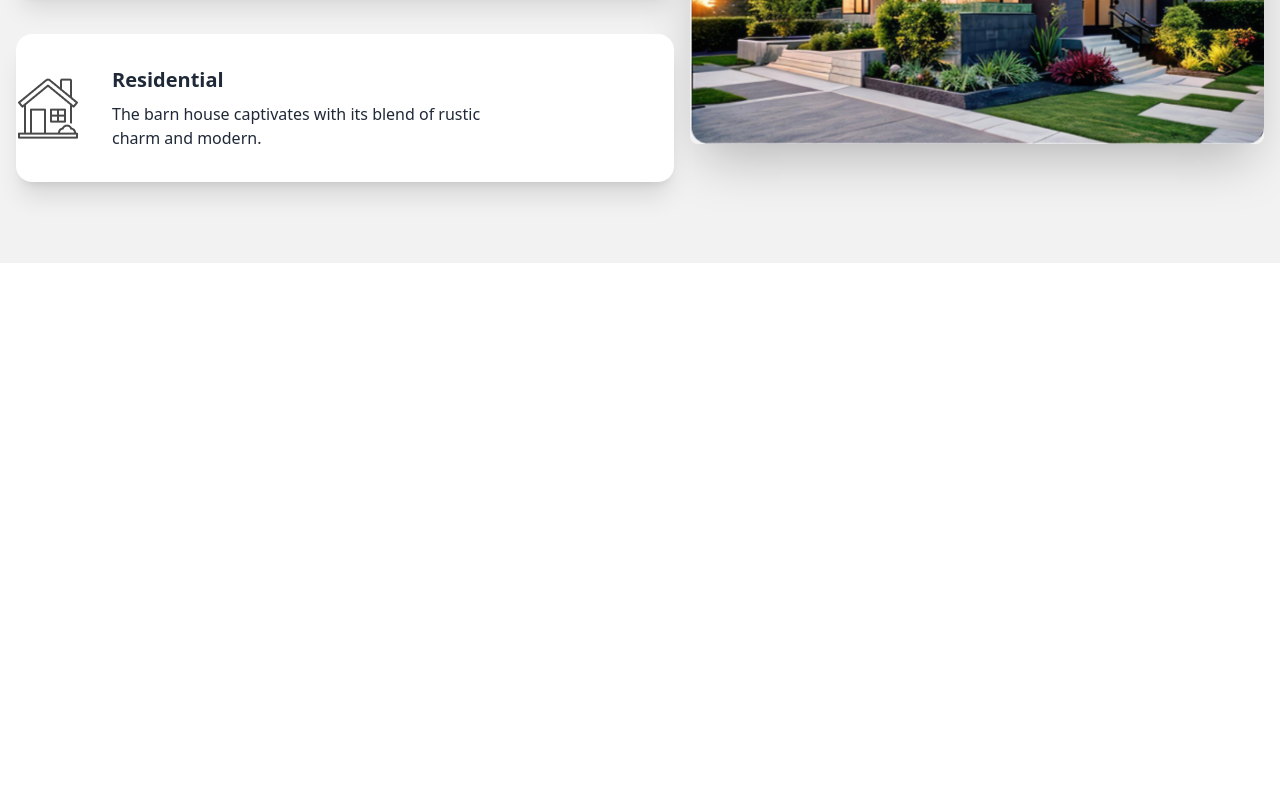
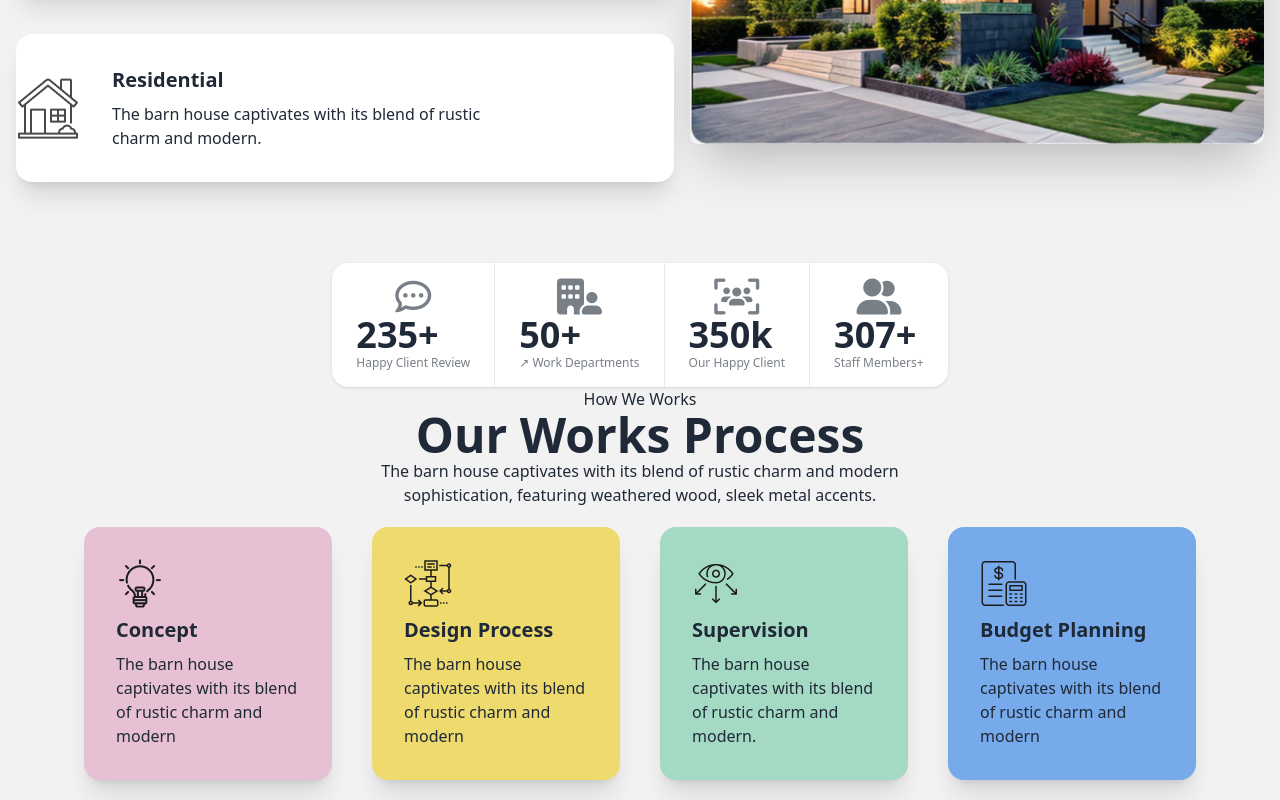
Before and after one commit to tanvir0106/Rinterio, a plain HTML site: page index.html in a window 1280 px wide. Shown: the part 1405-2205 px from the top of the page. Before the commit the page ends 1668 px from the top, so only its background shows below. Drawn offline with nearby package versions, Linux system fonts and the light colour scheme.

Commit message:
first section added

```diff
--- a/index.html
+++ b/index.html
@@ -4,7 +4,7 @@
 <head>
     <meta charset="UTF-8">
     <meta name="viewport" content="width=device-width, initial-scale=1.0">
-    <title>Document</title>
+    <title>Rinterio</title>
     <link href="https://cdn.jsdelivr.net/npm/daisyui@4.12.14/dist/full.min.css" rel="stylesheet" type="text/css" />
     <script src="https://cdn.tailwindcss.com"></script>
     <script>
@@ -92,7 +92,8 @@
     <main>
         <!-- We design thoughtful,
 liveable spaces -->
-        <div class="flex justify-center bg-base-200">
+        <section class="bg-base-200">
+            <div class="flex justify-center ">
 
 
                 <div class="hero  min-h-screen">
@@ -142,10 +143,111 @@ liveable spaces -->
                 </div>
 
             </div>
+            <!-- stat sectoin -->
+
+            <div class=" flex justify-center">
+                <div class="  stats stats-vertical lg:stats-horizontal shadow">
+                    <div class="stat">
+                        <div class="stat-title flex justify-center text-4xl"><i class="fa-regular fa-comment-dots"></i>
+                        </div>
+                        <div class="stat-value">235+</div>
+                        <div class="stat-desc">Happy Client Review</div>
+                    </div>
+
+                    <div class="stat">
+                        <div class="stat-title flex justify-center text-4xl"><i class="fa-solid fa-building-user"></i>
+                        </div>
+                        <div class="stat-value">50+</div>
+                        <div class="stat-desc">↗︎ Work Departments</div>
+                    </div>
+
+                    <div class="stat">
+                        <div class="stat-title flex justify-center text-4xl"><i
+                                class="fa-solid fa-users-viewfinder"></i></div>
+                        <div class="stat-value">350k</div>
+                        <div class="stat-desc">Our Happy Client</div>
+                    </div>
+                    <div class="stat">
+                        <div class="stat-title flex justify-center text-4xl"><i class="fa-solid fa-user-group"></i>
+                        </div>
+                        <div class="stat-value">307+</div>
+                        <div class="stat-desc">Staff Members+</div>
+                    </div>
+                </div>
+            </div>
+            <div class=" flex justify-center">
+                <div class=" w-[90%]">
+                    <div  class=" text-center">
+                    <button>
+                        How We Works
+                    </button></div>
+                    <div>
+                        <h1 class="text-5xl text-center font-bold">
+                            Our Works Process
+                        </h1>
+                        <div class="flex justify-center ">
+                             <p  class=" text-center w-1/2">
+                            The barn house captivates with its blend of rustic charm and modern sophistication,
+                            featuring weathered wood, sleek metal accents.
+                        </p>
+                        </div>
+
+                        <!-- card -->
+
+                        <div class="flex">
+                            <div class="card m-5 bg-[#E7C1D3] w-96 shadow-xl">
+                                <div class="card-body">
+                                    <h2 class="card-title"><img src="assets/concept.png" alt=""></h2>
+                                    <h2 class="card-title">Concept</h2>
+                                    <p>The barn house captivates
+                                        with its blend of rustic charm
+                                        and modern</p>
+
+                                </div>
+                            </div>
+                            <div class="card m-5 bg-[#EFDA6E] w-96 shadow-xl">
+                                <div class="card-body">
+                                    <h2 class="card-title"><img src="assets/flow-chart.png" alt=""></h2>
+                                    <h2 class="card-title">Design Process</h2>
+                                    <p>The barn house captivates
+                                        with its blend of rustic charm
+                                        and modern</p>
+
+                                </div>
+                            </div>
+                            <div class="card m-5 bg-[#A4DAC3] w-96 shadow-xl">
+                                <div class="card-body">
+                                    <h2 class="card-title"><img src="assets/vision.png" alt=""></h2>
+                                    <h2 class="card-title">Supervision</h2>
+                                    <p>The barn house captivates
+                                        with its blend of rustic charm
+                                        and modern.</p>
+
+                                </div>
+                            </div>
+                            <div class="card m-5 bg-[#77AAEA] w-96 shadow-xl">
+                                <div class="card-body">
+                                    <h2 class="card-title"><img src="assets/budget-planning.png" alt=""></h2>
+                                    <h2 class="card-title">Budget Planning</h2>
+                                    <p>The barn house captivates
+                                        with its blend of rustic charm
+                                        and modern</p>
+
+                                </div>
+                            </div>
+                        </div>
+                    </div>
+
+                </div>
+            </div>
+
+        </section>
 
 
+        <section>
 
-        </div>
+        </section>
+
     </main>
 </body>
 
```
Lines whose indentation alone changed are shown as unchanged.
